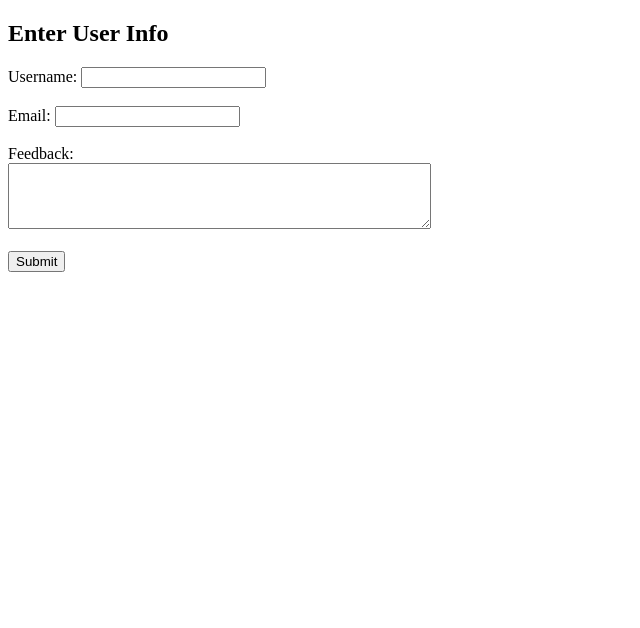
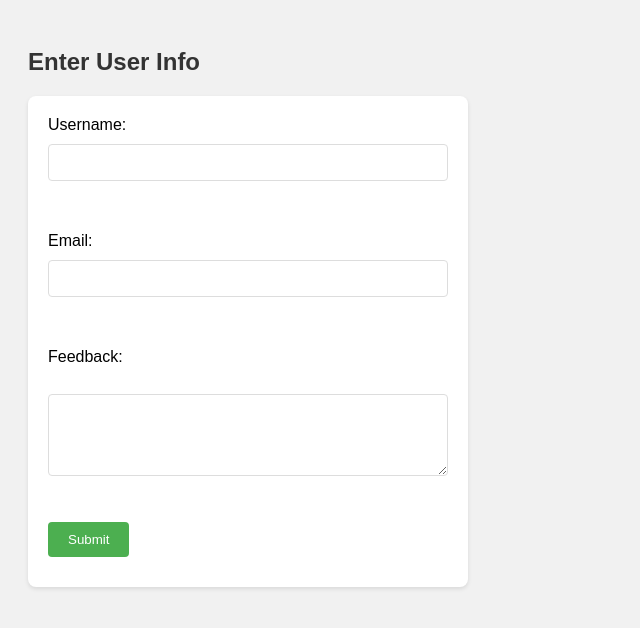
Before and after one commit to SrikanthL123/paws, a Flask app: page / in a window 1280 px wide. Shown: the top 628 px of the page, without its empty margins (0-640 px from the left). Run offline with Flask 3, Linux system fonts and the light colour scheme.

Commit message:
Added form version 2

```diff
--- a/templates/form.html
+++ b/templates/form.html
@@ -2,15 +2,81 @@
 <html>
 <head>
     <title>User Form</title>
+    <meta name="viewport" content="width=device-width, initial-scale=1">
+    <style>
+        body {
+            font-family: sans-serif;
+            background-color: #f1f1f1;
+            padding: 20px;
+        }
+
+        h2 {
+            color: #333;
+        }
+
+        form {
+            background-color: #fff;
+            padding: 20px;
+            border-radius: 8px;
+            box-shadow: 0 2px 4px rgba(0, 0, 0, 0.1);
+            display: flex;
+            flex-direction: column;
+            max-width: 400px;
+        }
+
+        input[type="text"],
+        input[type="email"],
+        textarea {
+            width: 100%;
+            padding: 10px;
+            margin-bottom: 15px;
+            border: 1px solid #ddd;
+            border-radius: 4px;
+            box-sizing: border-box; /* Ensure padding doesn't affect width */
+        }
+
+        textarea {
+            resize: vertical; /* Allow only vertical resizing */
+        }
+
+        input[type="submit"] {
+            background-color: #4CAF50;
+            color: white;
+            padding: 10px 20px;
+            border: none;
+            border-radius: 4px;
+            cursor: pointer;
+            align-self: flex-start;
+        }
+
+        input[type="submit"]:hover {
+            background-color: #45a049;
+        }
+
+        /* Add some spacing between form elements. */
+        form > * {
+            margin-top: 0;
+            margin-bottom: 10px;
+        }
+
+        /* Responsive adjustments for smaller screens */
+        @media screen and (max-width: 600px) {
+            form {
+                width: 95%;
+                margin: auto;
+            }
+        }
+    </style>
 </head>
 <body>
     <h2>Enter User Info</h2>
     <form method="POST">
-        Username: <input type="text" name="username"><br><br>
-        Email: <input type="email" name="email"><br><br>
-        Feedback: <br>
-        <textarea name="feedback" rows="4" cols="50"></textarea><br><br>
-
+        <label for="username">Username:</label>
+        <input type="text" id="username" name="username"><br><br>
+        <label for="email">Email:</label>
+        <input type="email" id="email" name="email"><br><br>
+        <label for="feedback">Feedback:</label><br>
+        <textarea id="feedback" name="feedback" rows="4" cols="50"></textarea><br><br>
         <input type="submit" value="Submit">
     </form>
 </body>
```
